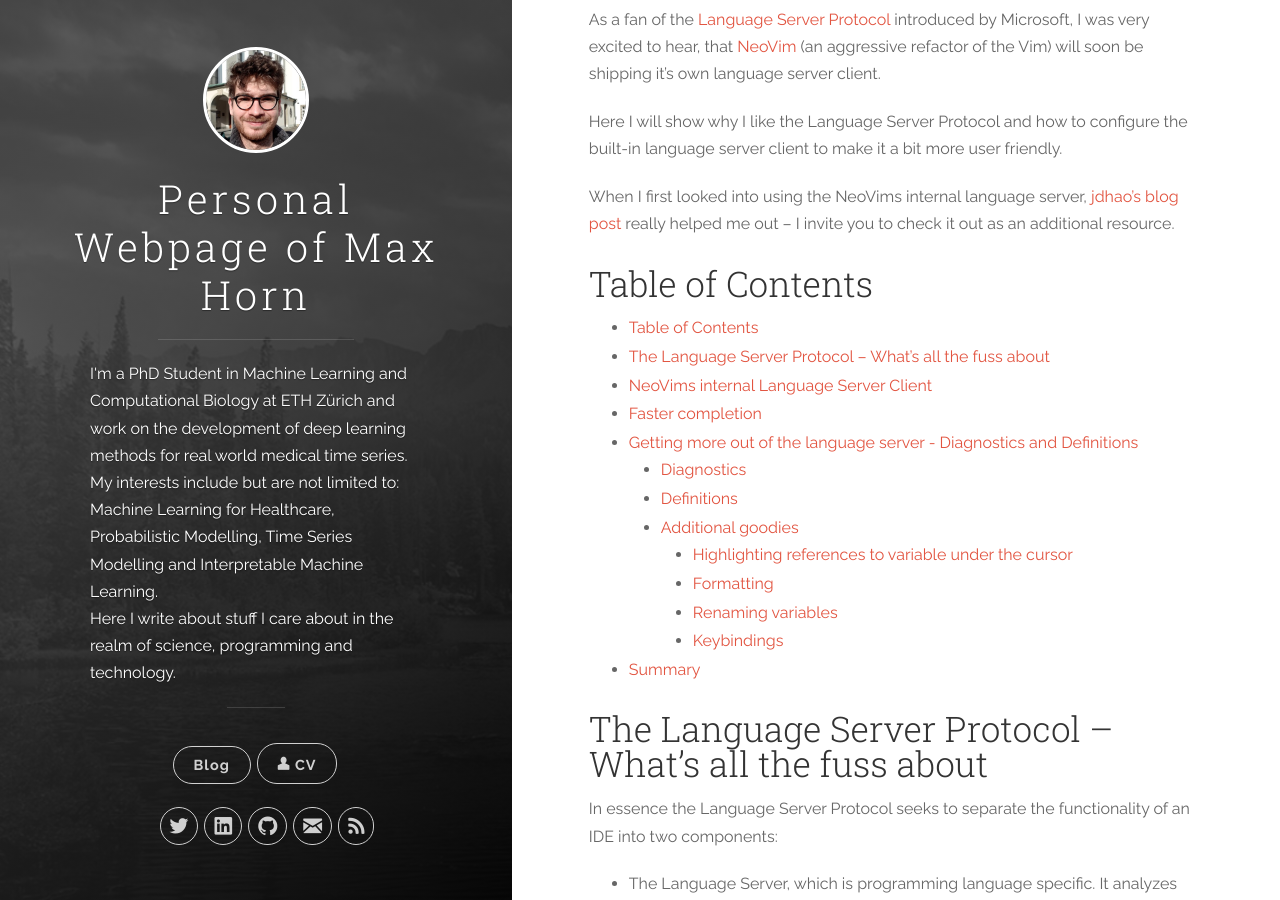
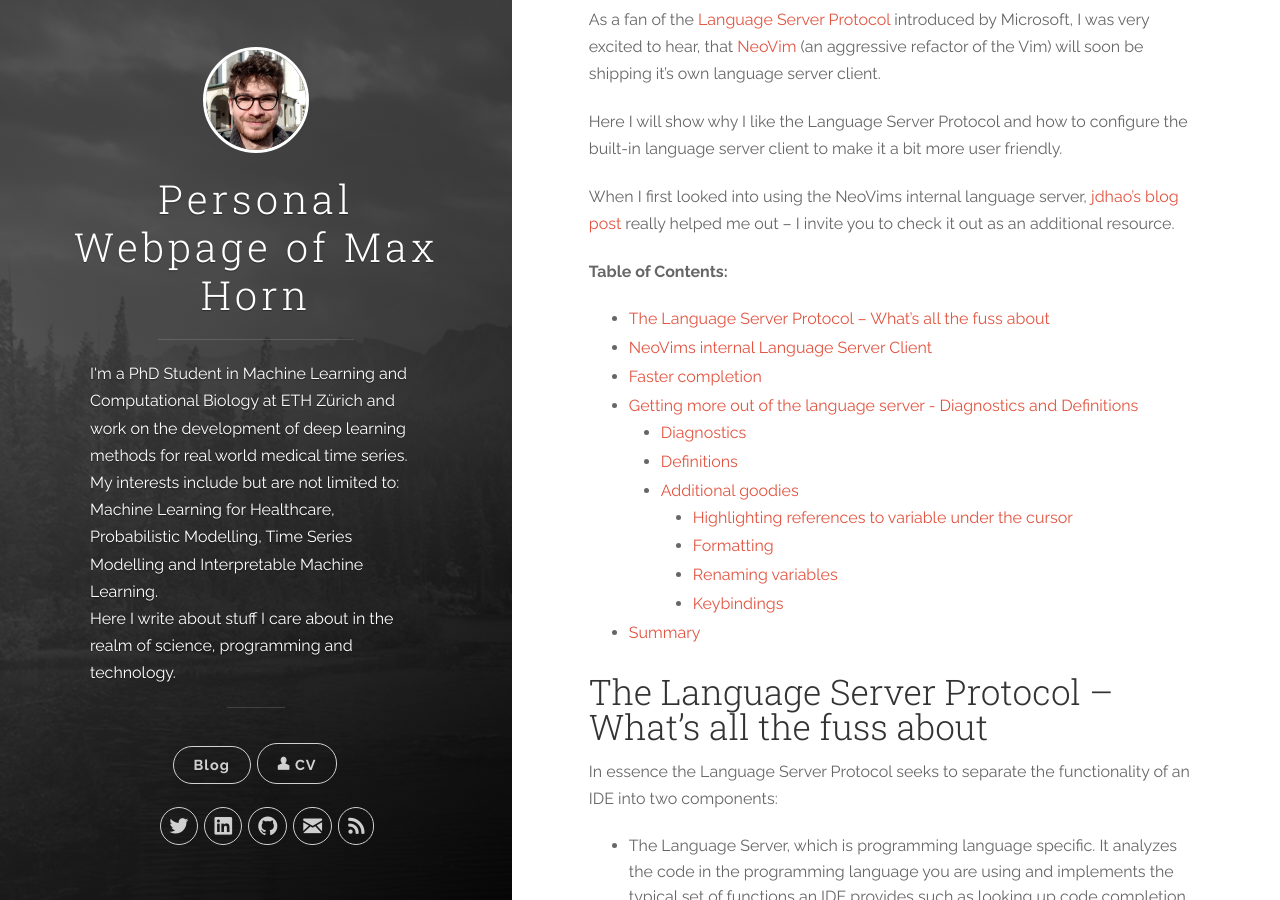
Before and after one commit to weatheredwatcher/weatheredwatcher.github.io, a Jekyll site: the page built from _posts/2020-10-31-NeoVims-Language-Server-Client.md, in a window 1280 px wide and 900 px high, scrolled down 333 px. Built offline with Jekyll 4.4.1, drawn with Linux system fonts in a browser that asks for light colours; comment, search, counter and statistics services are not loaded.

Commit message:
Remove table of contents from table of contents

````diff
--- a/_posts/2020-10-31-NeoVims-Language-Server-Client.md
+++ b/_posts/2020-10-31-NeoVims-Language-Server-Client.md
@@ -18,7 +18,7 @@
 blog post](https://jdhao.github.io/2019/11/20/neovim_builtin_lsp_hands_on/)
 really helped me out -- I invite you to check it out as an additional resource.
 
-## Table of Contents
+**Table of Contents:**
 * TOC
 {:toc}
 
@@ -129,7 +129,6 @@
 a callback to the language server setup routine we called previously
 
 ```vimscript
-
 " Setup language server client
 lua << EOF
 require('nvim_lsp').pyls.setup({
````
